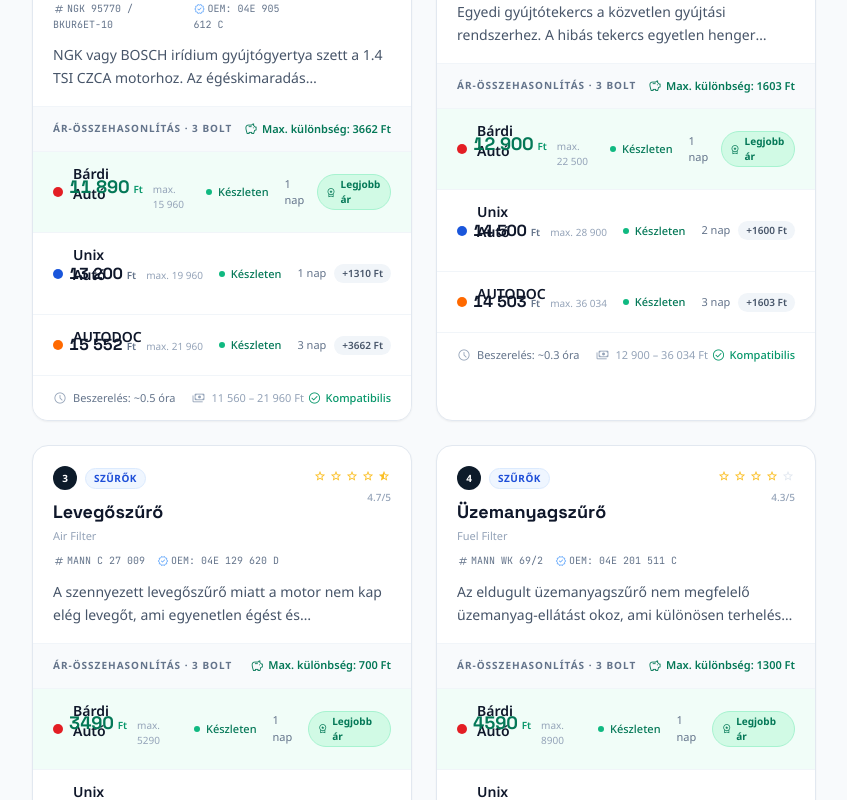
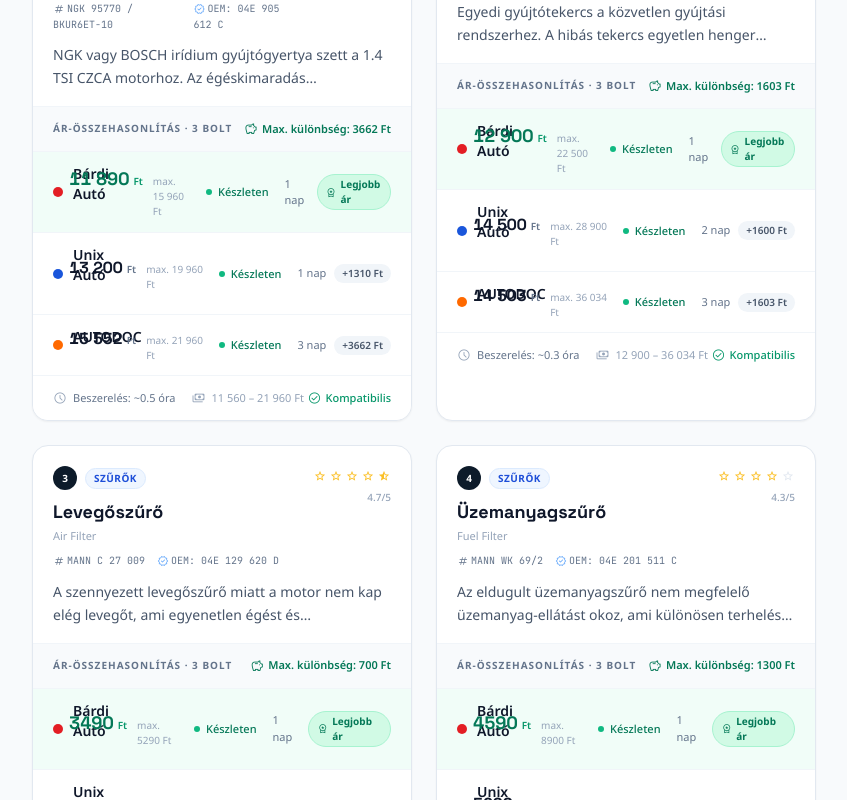
Before and after one commit to anorbert-cmyk/AutoCognitix, a React (Vite) app in the folder frontend/: page /demo in a window 1280 px wide. Shown: the part 4520-5320 px from the top of the page, without its empty margins (424-1271 px from the left). Built offline with nearby package versions, Linux system fonts and the light colour scheme; no server answers.

Commit message:
Fix missing 'Ft' currency suffix on max price display in PartStoreCard

```diff
--- a/frontend/src/components/features/diagnosis/PartStoreCard.tsx
+++ b/frontend/src/components/features/diagnosis/PartStoreCard.tsx
@@ -90,7 +90,7 @@ function StoreComparisonRow({ store, isBest, deltaFromBest }: StoreComparisonRow
           </span>
           {hasPriceRange && (
             <span className="ml-1.5 text-[10px] text-slate-400">
-              max. {formatHUF(store.priceMax!)}
+              max. {formatHUF(store.priceMax!)} Ft
             </span>
           )}
         </div>
```
